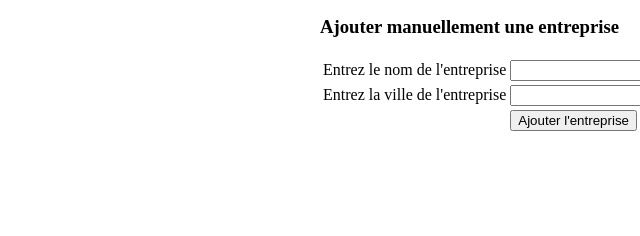
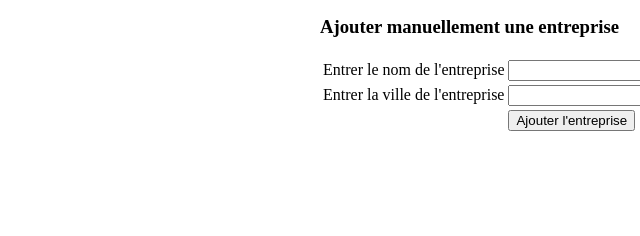
Before and after one commit to LucasDechaumet/SEARCHnGO, a plain HTML site: page front/index.html in a window 1280 px wide. Shown: the part 316-552 px from the top of the page, 640-1280 px from the left. Drawn offline with nearby package versions, Linux system fonts and the light colour scheme; some packages are replaced by stand-ins of ours; no server answers.

Commit message:
Update index.html

```diff
--- a/front/index.html
+++ b/front/index.html
@@ -75,12 +75,12 @@
           <h3>Ajouter manuellement une entreprise</h3>
           <table>
             <tr>
-              <td><label for="compagnyName">Entrez le nom de l'entreprise</label></td>
+              <td><label for="compagnyName">Entrer le nom de l'entreprise</label></td>
               <td><input type="text" name="compagnyName" id="compagnyName" /></td>
             </tr>
             <tr>
               <td>
-                <label for="compagnyLocation">Entrez la ville de l'entreprise</label>
+                <label for="compagnyLocation">Entrer la ville de l'entreprise</label>
               </td>
               <td><input type="text" name="compagnyLocation" id="compagnyLocation" /></td>
             </tr>
```
